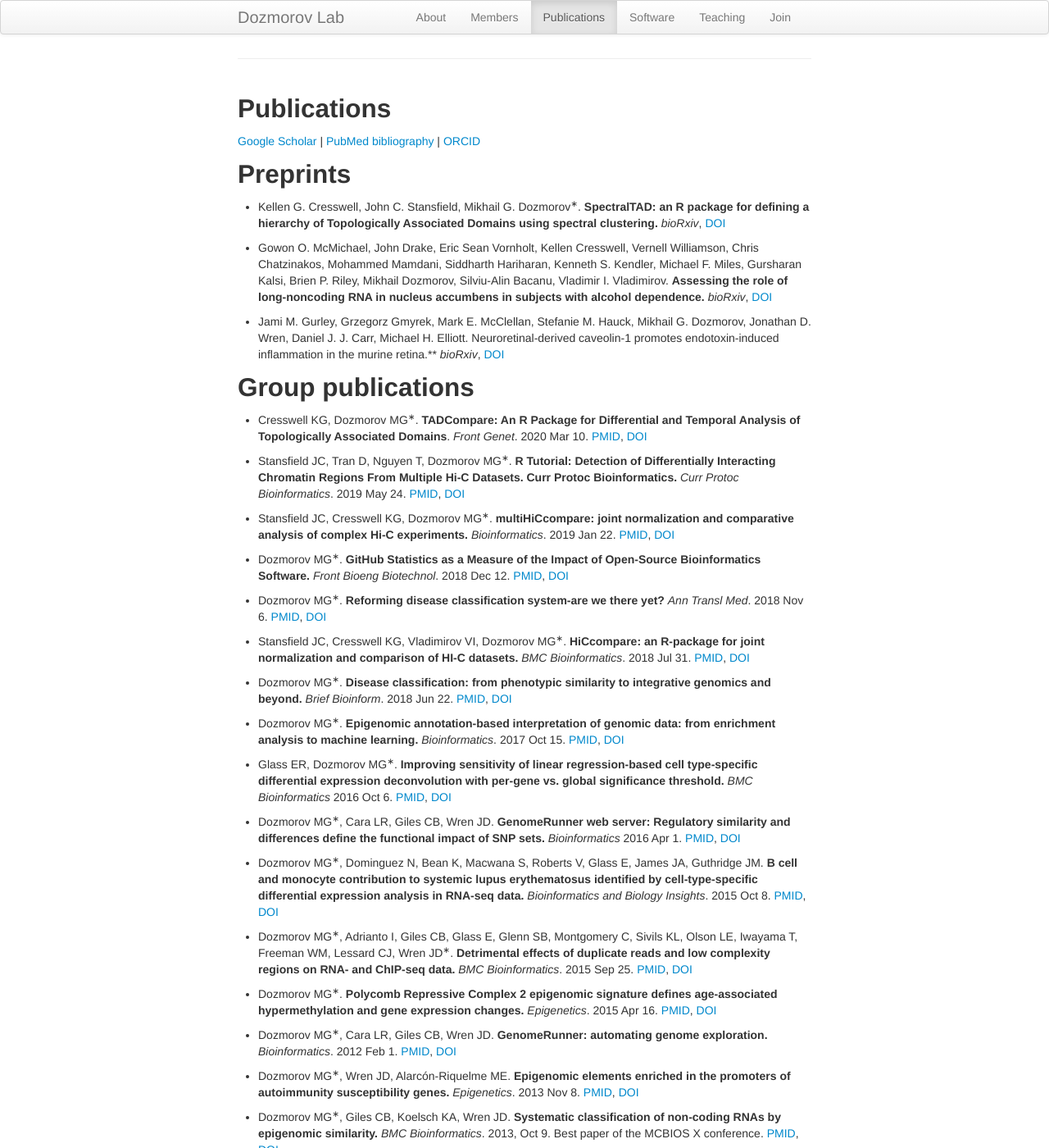
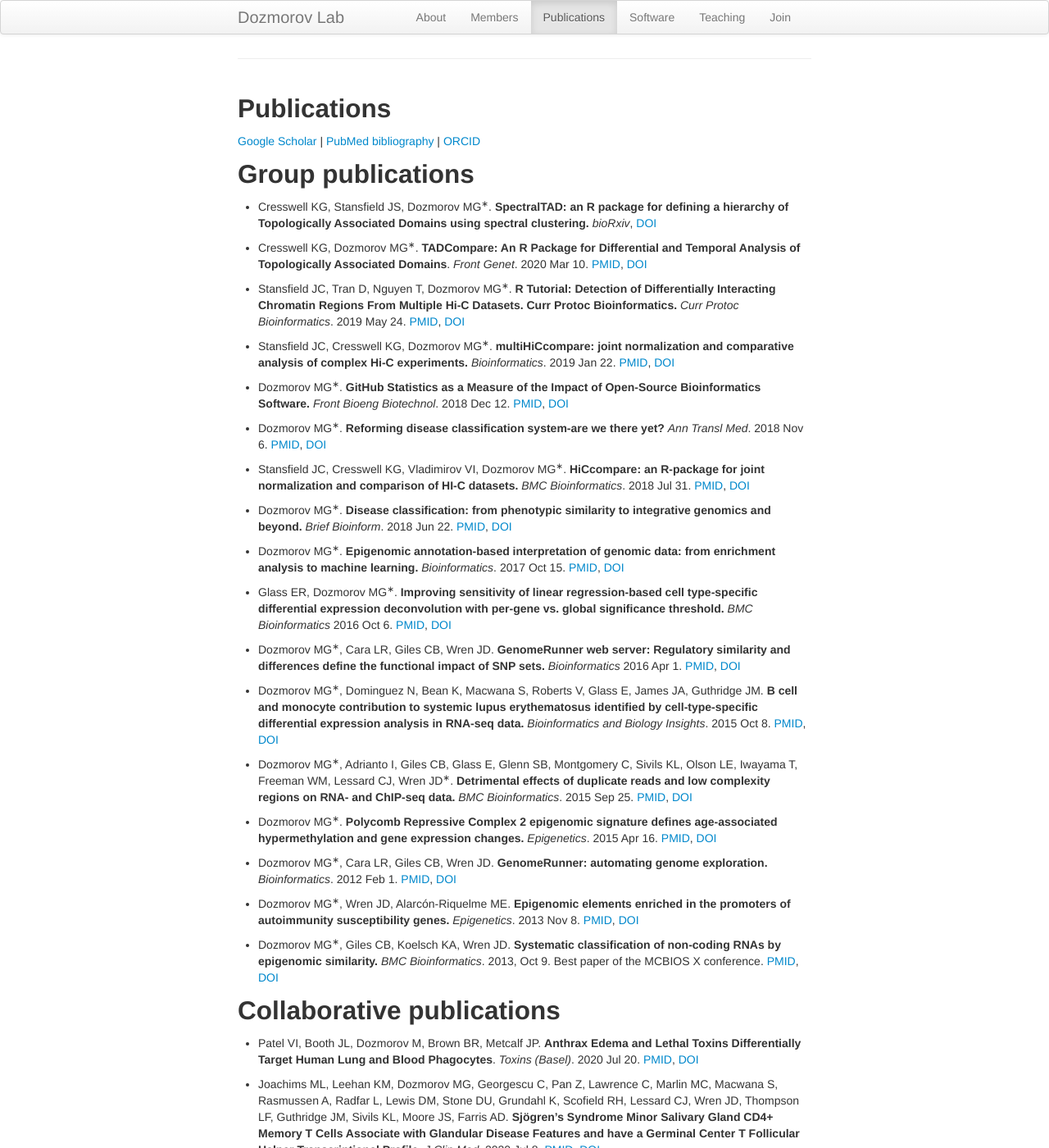
Before and after one commit to dozmorovlab/dozmorovlab.github.io, a Jekyll site: the page built from 02-pubs.md, in a window 1280 px wide and 1400 px high. Shown: the whole window at 82% size. Built offline with Jekyll 4.4.1, drawn with Linux system fonts in a browser that asks for light colours; comment, search, counter and statistics services are not loaded; some of the changed text lies outside the part shown.

Commit message:
Update publications

```diff
--- a/02-pubs.md
+++ b/02-pubs.md
@@ -14,15 +14,9 @@ permalink: "publications.html"
 [PubMed bibliography](https://www.ncbi.nlm.nih.gov/myncbi/mikhail.dozmorov.1/bibliography/public/) |
 [ORCID](https://orcid.org/0000-0002-0086-8358)
 
-## Preprints
+## Group publications
 
--	Kellen G. Cresswell, John C. Stansfield, Mikhail G. Dozmorov<sup>&lowast;</sup>. **SpectralTAD: an R package for defining a hierarchy of Topologically Associated Domains using spectral clustering.** _bioRxiv_, [DOI](https://doi.org/10.1101/549170) <span data-badge-type="4" data-doi="10.1101/549170" data-hide-no-mentions="true" class="altmetric-embed"> </span>
-
--	Gowon O. McMichael, John Drake, Eric Sean Vornholt, Kellen Cresswell, Vernell Williamson, Chris Chatzinakos, Mohammed Mamdani, Siddharth Hariharan, Kenneth S. Kendler, Michael F. Miles, Gursharan Kalsi, Brien P. Riley, Mikhail Dozmorov, Silviu-Alin Bacanu, Vladimir I. Vladimirov. **Assessing the role of long-noncoding RNA in nucleus accumbens in subjects with alcohol dependence.** _bioRxiv_, [DOI](https://doi.org/10.1101/583203) <span data-badge-type="4" data-doi="10.1101/583203" data-hide-no-mentions="true" class="altmetric-embed"> </span>
-
-- Jami M. Gurley, Grzegorz Gmyrek, Mark E. McClellan, Stefanie M. Hauck, Mikhail G. Dozmorov, Jonathan D. Wren, Daniel J. J. Carr, Michael H. Elliott. Neuroretinal-derived caveolin-1 promotes endotoxin-induced inflammation in the murine retina.** _bioRxiv_, [DOI](https://doi.org/10.1101/2020.01.08.899377) <span data-badge-type="4" data-doi="10.1101/2020.01.08.899377" data-hide-no-mentions="true" class="altmetric-embed"> </span>
-
-## Group publications
+-	Cresswell KG, Stansfield JS, Dozmorov MG<sup>&lowast;</sup>. **SpectralTAD: an R package for defining a hierarchy of Topologically Associated Domains using spectral clustering.** _bioRxiv_, [DOI](https://doi.org/10.1186/s12859-020-03652-w) <span data-badge-type="4" data-doi="10.1186/s12859-020-03652-w" data-hide-no-mentions="true" class="altmetric-embed"> </span>
 
 - Cresswell KG, Dozmorov MG<sup>&lowast;</sup>. **TADCompare: An R Package for Differential and Temporal Analysis of Topologically Associated Domains**. _Front Genet_. 2020 Mar 10. [PMID](http://www.ncbi.nlm.nih.gov/pubmed/32211023), [DOI](https://doi.org/10.3389/fgene.2020.00158) <span data-badge-type="4" data-doi="10.3389/fgene.2020.00158" data-hide-no-mentions="true" class="altmetric-embed"> </span>
 
@@ -58,6 +52,12 @@ permalink: "publications.html"
 
 ## Collaborative publications
 
+- Patel VI, Booth JL, Dozmorov M, Brown BR, Metcalf JP. **Anthrax Edema and Lethal Toxins Differentially Target Human Lung and Blood Phagocytes**. _Toxins (Basel)_. 2020 Jul 20. [PMID](http://www.ncbi.nlm.nih.gov/pubmed/32698436), [DOI](https://doi.org/10.3390/toxins12070464) <span data-badge-type="4" data-doi="10.3390/toxins12070464" data-hide-no-mentions="true" class="altmetric-embed"> </span>
+
+- Joachims ML, Leehan KM, Dozmorov MG, Georgescu C, Pan Z, Lawrence C, Marlin MC, Macwana S, Rasmussen A, Radfar L, Lewis DM, Stone DU, Grundahl K, Scofield RH, Lessard CJ, Wren JD, Thompson LF, Guthridge JM, Sivils KL, Moore JS, Farris AD. **Sjögren's Syndrome Minor Salivary Gland CD4+ Memory T Cells Associate with Glandular Disease Features and have a Germinal Center T Follicular Helper Transcriptional Profile**. _J Clin Med_. 2020 Jul 8. [PMID](http://www.ncbi.nlm.nih.gov/pubmed/32650575), [DOI](https://doi.org/10.3390/jcm9072164) <span data-badge-type="4" data-doi="10.3390/jcm9072164" data-hide-no-mentions="true" class="altmetric-embed"> </span>
+
+- Cai Q, Dozmorov M, Oh Y. **IGFBP-3/IGFBP-3 Receptor System as an Anti-Tumor and Anti-Metastatic Signaling in Cancer**. _Cells_. 2020 May 20. [PMID](http://www.ncbi.nlm.nih.gov/pubmed/32443727), [DOI](https://doi.org/10.3390/cells9051261) <span data-badge-type="4" data-doi="10.3390/cells9051261" data-hide-no-mentions="true" class="altmetric-embed"> </span>
+
 - Kronfol MM, Jahr FM, Dozmorov MG, Phansalkar PS, Xie LY, Aberg KA, McRae M, Price ET, Slattum PW, Gerk PM, McClay JL. **DNA methylation and histone acetylation changes to cytochrome P450 2E1 regulation in normal aging and impact on rates of drug metabolism in the liver**. _Geroscience_. 2020 Mar 27. [PMID](http://www.ncbi.nlm.nih.gov/pubmed/32221779), [DOI](https://doi.org/10.1016/j.pharmthera.2012.12.007) <span data-badge-type="4" data-doi="10.1016/j.pharmthera.2012.12.007" data-hide-no-mentions="true" class="altmetric-embed"> </span>
 
 - Saunders JM, Moreno JL, Ibi D, Sikaroodi M, Kang DJ, Munoz-Moreno R, Dalmet SS, Garcia-Sastre A, Gillevet PM, Dozmorov MG, Bajaj JS, Gonzalez-Maeso J. **Gut microbiota manipulation during the prepubertal period shapes behavioral abnormalities in a mouse neurodevelopmental disorder model**. _Sci Rep_. 2020 Mar 13. [PMID](http://www.ncbi.nlm.nih.gov/pubmed/32170216), [DOI](https://doi.org/10.1038/s41598-020-61635-6) <span data-badge-type="4" data-doi="10.1038/s41598-020-61635-6" data-hide-no-mentions="true" class="altmetric-embed"> </span>
@@ -83,6 +83,7 @@ permalink: "publications.html"
 - Towner RA, Smith N, Saunders D, Brown CA, Cai X, Ziegler J, Mallory S, Dozmorov MG, Coutinho De Souza P, Wiley G, Kim K, Kang S, Kong DS, Kim YT, Fung KM, Wren JD, Battiste J. **OKN-007 Increases temozolomide (TMZ) Sensitivity and Suppresses TMZ-Resistant Glioblastoma (GBM) Tumor Growth.** _Transl Oncol_. 2018 Nov 20. [PMID](http://www.ncbi.nlm.nih.gov/pubmed/30468988), [DOI](https://doi.org/10.1016/j.tranon.2018.10.002) <span data-badge-type="4" data-doi="10.1016/j.tranon.2018.10.002" data-hide-no-mentions="true" class="altmetric-embed"> </span>
 
 - Iness AN, Felthousen J, Ananthapadmanabhan V, Sesay F, Saini S, Guiley KZ, Rubin SM, Dozmorov M, Litovchick L. **The cell cycle regulatory DREAM complex is disrupted by high expression of oncogenic B-Myb.** _Oncogene_. 2018 Sep 11. [PMID](http://www.ncbi.nlm.nih.gov/pubmed/30206359), [DOI](https://doi.org/10.1038/s41388-018-0490-y) <span data-badge-type="4" data-doi="10.1038/s41388-018-0490-y" data-hide-no-mentions="true" class="altmetric-embed"> </span>
+
 - Mazzini GS, Khoraki J, Dozmorov M, Browning MG, Wijesinghe D, Wolfe L, Gurski RR, Campos GM. **Concomitant PPARα and FXR Activation as a Putative Mechanism of NASH Improvement after Gastric Bypass Surgery: a GEO Datasets Analysis.** _J Gastrointest Surg._ 2018 Sep 11. [PMID](http://www.ncbi.nlm.nih.gov/pubmed/30206765), [DOI](https://doi.org/10.1007/s11605-018-3938-z) <span data-badge-type="4" data-doi="10.1007/s11605-018-3938-z" data-hide-no-mentions="true" class="altmetric-embed"> </span>
 
 - Robertson CL, Mendoza RG, Jariwala N, Dozmorov M, Mukhopadhyay ND, Subler MA, Windle JJ, Lai Z, Fisher PB, Ghosh S, Sarkar D. **Astrocyte Elevated Gene-1 Regulates Macrophage Activation in Hepatocellular Carcinogenesis.** _Cancer Res_. 2018 Sep 4. [PMID](http://www.ncbi.nlm.nih.gov/pubmed/30181179), [DOI](https://doi.org/10.1158/0008-5472.CAN-18-0659) <span data-badge-type="4" data-doi="10.1158/0008-5472.CAN-18-0659" data-hide-no-mentions="true" class="altmetric-embed"> </span>
@@ -234,3 +235,9 @@ permalink: "publications.html"
 <!--
 <sup>&dagger;</sup> indicates equal contribution
 -->
+
+## Preprints
+
+-	Gowon O. McMichael, John Drake, Eric Sean Vornholt, Kellen Cresswell, Vernell Williamson, Chris Chatzinakos, Mohammed Mamdani, Siddharth Hariharan, Kenneth S. Kendler, Michael F. Miles, Gursharan Kalsi, Brien P. Riley, Mikhail Dozmorov, Silviu-Alin Bacanu, Vladimir I. Vladimirov. **Assessing the role of long-noncoding RNA in nucleus accumbens in subjects with alcohol dependence.** _bioRxiv_, [DOI](https://doi.org/10.1101/583203) <span data-badge-type="4" data-doi="10.1101/583203" data-hide-no-mentions="true" class="altmetric-embed"> </span>
+
+- Jami M. Gurley, Grzegorz Gmyrek, Mark E. McClellan, Stefanie M. Hauck, Mikhail G. Dozmorov, Jonathan D. Wren, Daniel J. J. Carr, Michael H. Elliott. Neuroretinal-derived caveolin-1 promotes endotoxin-induced inflammation in the murine retina.** _bioRxiv_, [DOI](https://doi.org/10.1101/2020.01.08.899377) <span data-badge-type="4" data-doi="10.1101/2020.01.08.899377" data-hide-no-mentions="true" class="altmetric-embed"> </span>
```
